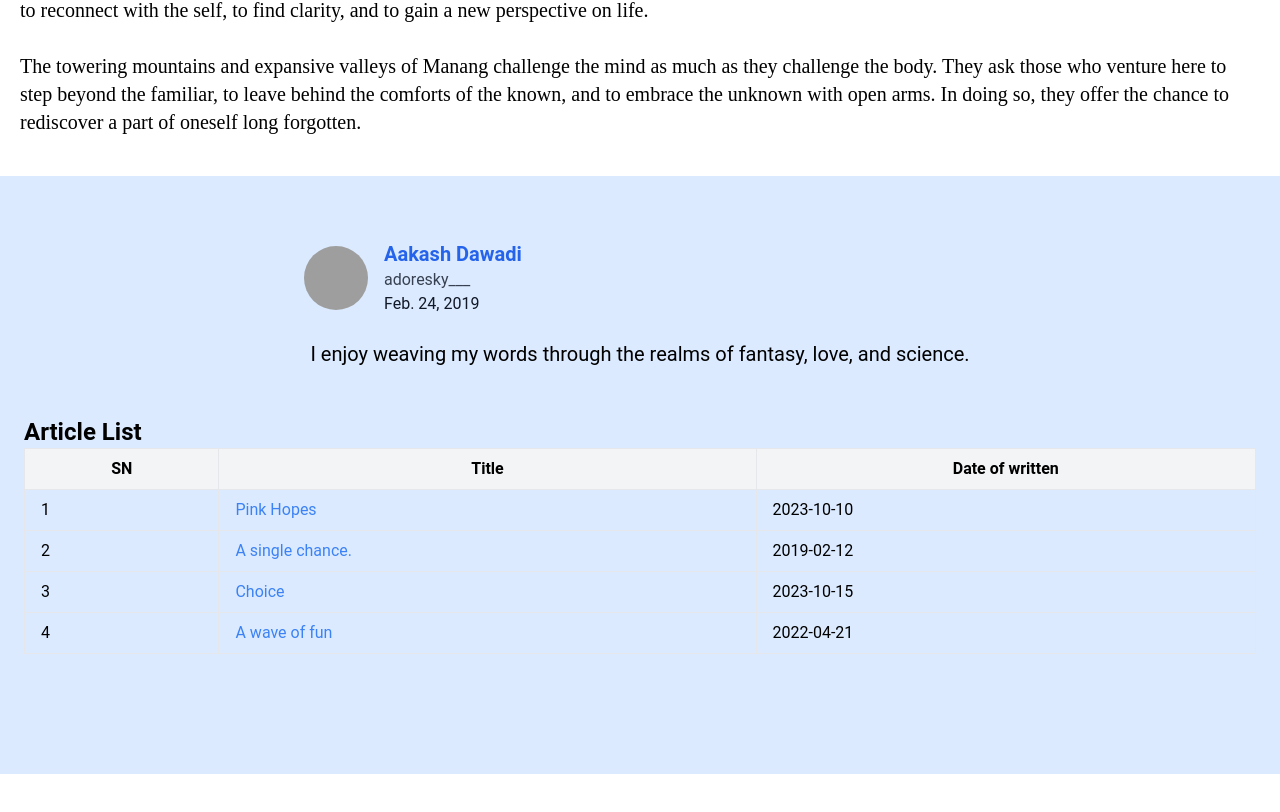
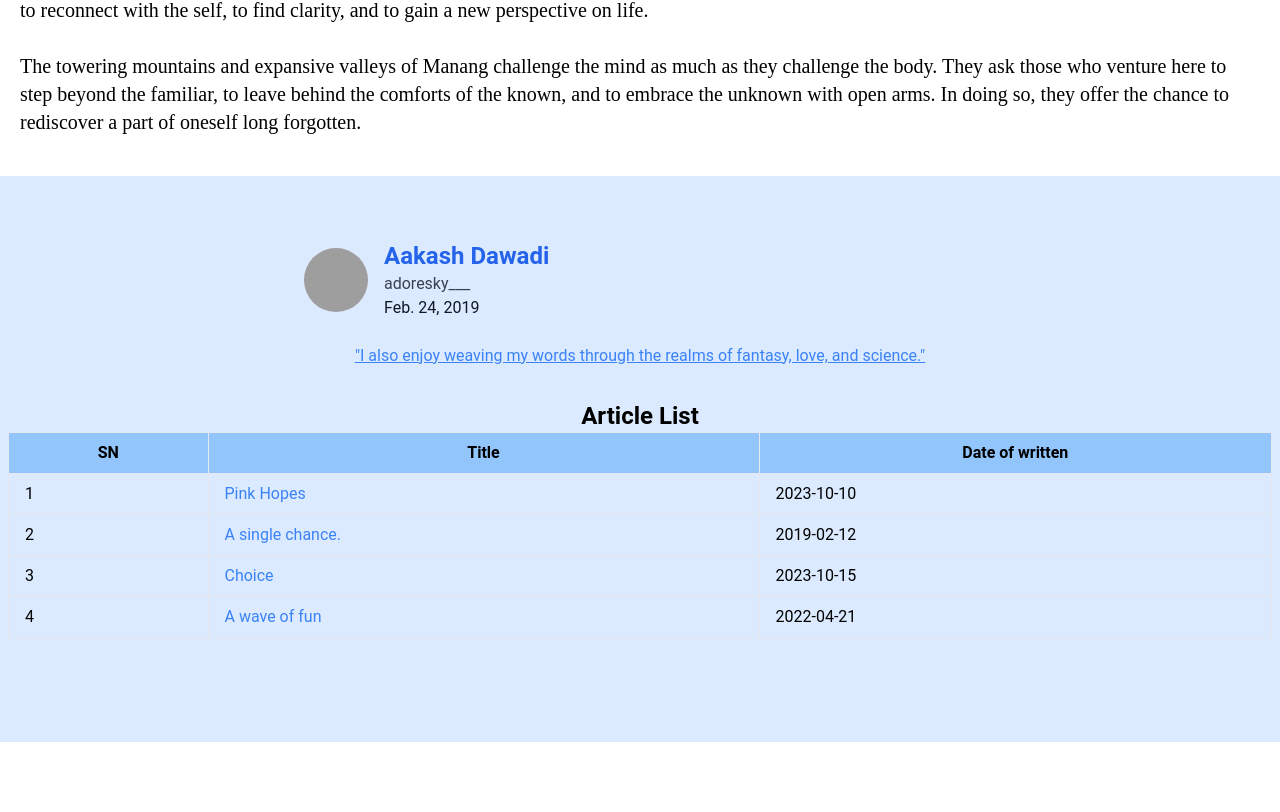
Before and after one commit to cole15sky/Nuxt-Thenomadsky, a Nuxt app: page /articles/articles in a window 1280 px wide. Shown: the part 2324-3136 px from the top of the page. Built offline with nearby package versions, Linux system fonts and the light colour scheme; grey boxes are pictures that could not be loaded.

Commit message:
chore: articles design and context

```diff
--- a/pages/articles/articles.vue
+++ b/pages/articles/articles.vue
@@ -10,7 +10,7 @@
             <div class="inline-flex items-center mr-3 text-sm text-blue-600">
               <img class="mr-4 w-16 h-16 rounded-full" src="/Images/sunsethome.jpeg" alt="sky pic">
               <div>
-                <a href="#" rel="author" class="text-xl font-bold">Aakash Dawadi</a>
+                <a href="#" rel="author" class="text-2xl font-bold">Aakash Dawadi</a>
                 <p class="text-base text-gray-700">adoresky___</p>
                 <p class="text-base text-gray-900">
                   <time datetime="2022-02-08" title="February 8th, 2022">Feb. 24, 2019</time>
@@ -19,19 +19,20 @@
             </div>
 
           </address>
-          <span class=" flex justify-center text-xl  mb-4"> I enjoy weaving my words through the realms of fantasy, love, and science.</span>
+          <span class="text-blue-500 underline font-bold-  flex justify-center text-md  mb-4"> "I also enjoy weaving my words through the realms of fantasy, love, and science."</span>
 
         </header>
       </article>
     </div>
-    <div class="container mx-autaao p-6">
-
-     <h1 class="text-2xl font-bold ">Article List</h1>
+    <div class="container mx-auto p-2">
 
 
-      <table class="min-w-full table-auto border-collapse border border-gray-300">
+     <h1 class=" flex justify-center text-2xl font-bold ">Article List</h1>
+
+
+      <table class="min-w-full  table-auto border-collapse border border-yellow-300">
         <thead>
-          <tr class="bg-gray-100">
+          <tr class="bg-blue-300">
             <th class="border px-4 py-2">SN</th>
             <th class="border px-4 py-2">Title</th>
             <th class="border px-4 py-2">Date of written</th>
```
